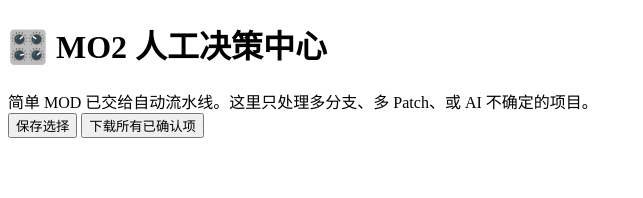
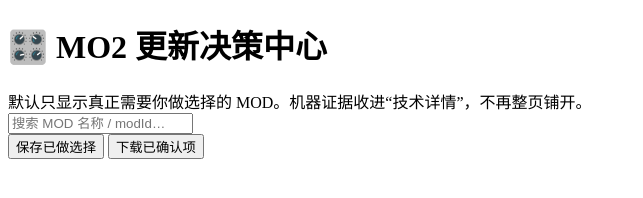
Before and after one commit to Hyper357/TES5-mo2-auto-download-update, a website: page web/review/template.html in a window 1280 px wide. Shown: the whole page, without its empty margins (0-643 px from the left). Drawn offline with Linux system fonts and the light colour scheme.

Commit message:
ui: turn Review Center into a compact triage console

```diff
--- a/web/review/template.html
+++ b/web/review/template.html
@@ -9,15 +9,32 @@
 <body>
 <div class="wrap">
   <div class="hero" __AUTO_MARKER__>
-    <h1>🎛️ MO2 人工决策中心</h1>
-    <div class="muted">简单 MOD 已交给自动流水线。这里只处理多分支、多 Patch、或 AI 不确定的项目。</div>
+    <div class="hero-top">
+      <div>
+        <h1>🎛️ MO2 更新决策中心</h1>
+        <div class="muted">默认只显示真正需要你做选择的 MOD。机器证据收进“技术详情”，不再整页铺开。</div>
+      </div>
+      <div class="run-meta" id="run-meta"></div>
+    </div>
+    <div id="zero-warning"></div>
     <div class="summary" id="auto-summary"></div>
     <div class="summary" id="summary"></div>
   </div>
+
+  <div class="toolbar">
+    <div class="filters" id="filters"></div>
+    <div class="toolbar-right">
+      <input id="search" class="search" type="search" autocomplete="off" placeholder="搜索 MOD 名称 / modId…">
+      <span class="visible-status" id="visible-status"></span>
+    </div>
+  </div>
+
   <div id="root"></div>
+  <div class="more-wrap"><button class="btn secondary" id="more" hidden>显示更多</button></div>
+
   <div class="actions">
-    <button class="btn secondary" id="save">保存选择</button>
-    <button class="btn primary" id="download">下载所有已确认项</button>
+    <button class="btn secondary" id="save">保存已做选择</button>
+    <button class="btn primary" id="download">下载已确认项</button>
     <span class="status" id="status"></span>
   </div>
 </div>
```
